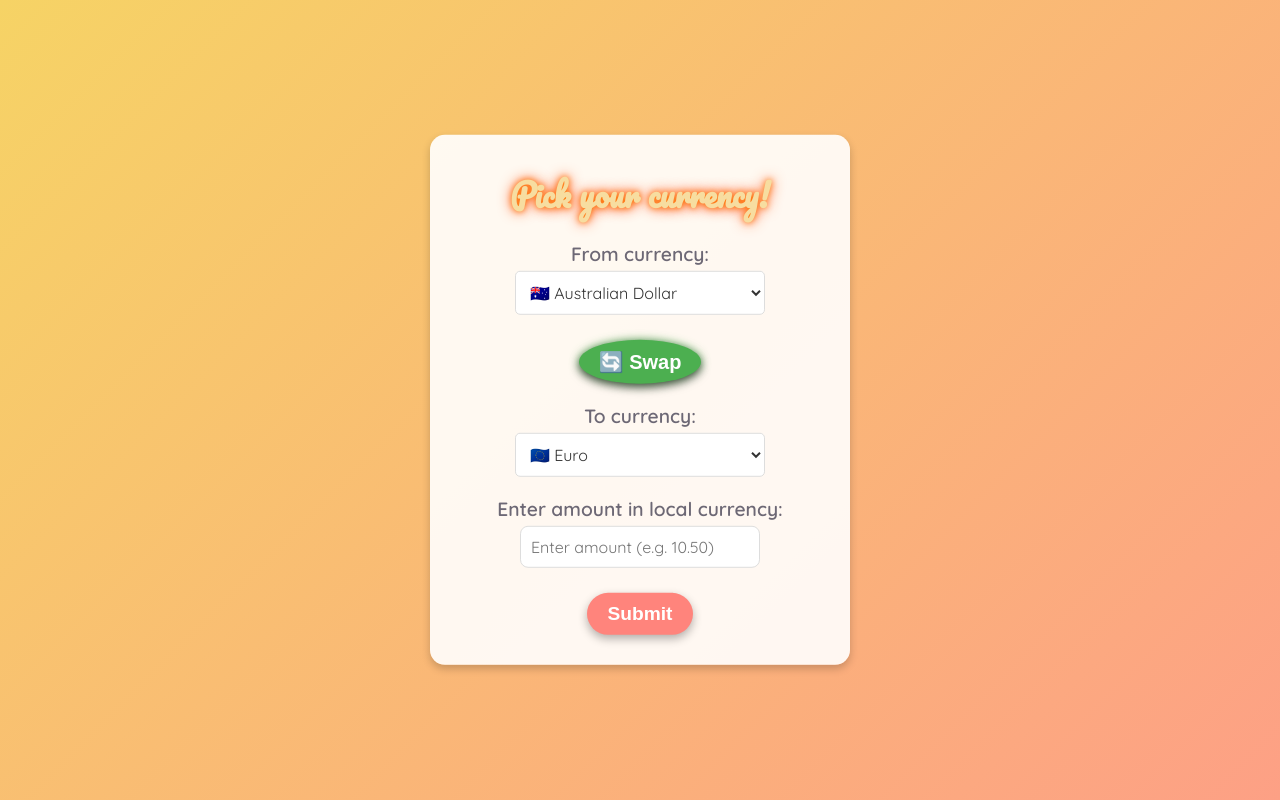
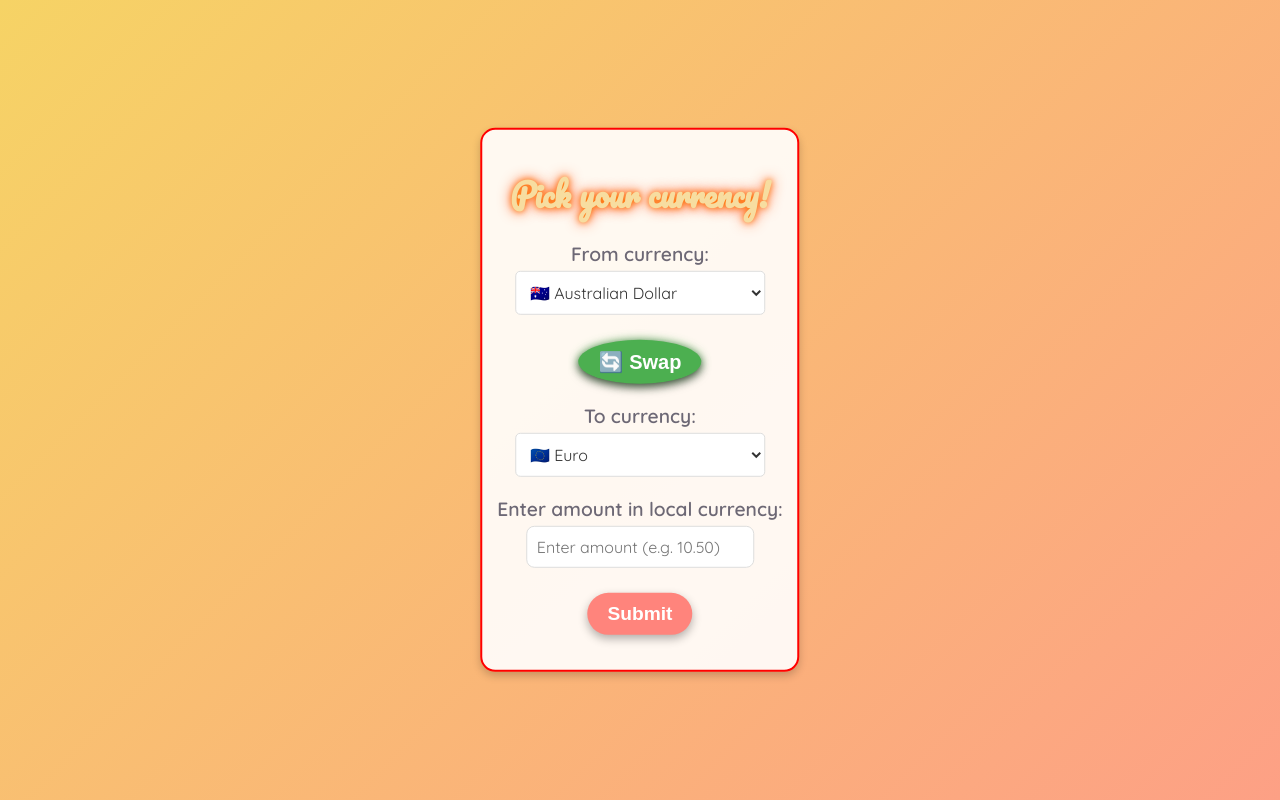
Before and after one commit to EmmanuelCuiret/currency_converter_v2, a PHP site: page / in a window 1280 px wide. Run offline with PHP 8.4, Linux system fonts and the light colour scheme; some libraries are stand-ins or nearby versions.

Commit message:
fix css & render_url

```diff
--- a/assets/style.css
+++ b/assets/style.css
@@ -28,10 +28,10 @@ form {
   transform: translate(-50%, -50%);
   background: rgba(255, 255, 255, 0.9);
   border-radius: 15px;
-  padding: 10px;
-  width: 85%;
-  max-width: 400px; /* Évite que le formulaire soit trop large */
+  max-width: 380px; /* Évite que le formulaire soit trop large */
   box-shadow: 0px 4px 8px rgba(0, 0, 0, 0.2);
+  border: 2px solid red;
+  padding: 15px;
 }
 
 label {
@@ -55,6 +55,7 @@ input {
   color: #333;
   font-family: "Quicksand", sans-serif;
   transition: all 0.3s ease-in-out;
+  width: auto;
 }
 
 select:hover,
@@ -64,7 +65,7 @@ input:hover {
 }
 
 #amount {
-  width: 60%;
+  width: 80%;
 }
 
 button {
--- a/assets/updateChecker.js
+++ b/assets/updateChecker.js
@@ -9,7 +9,7 @@ if (!window.Swal) {
 }
 
 function checkVersion() {
-   fetch("https://currency-converter-at78.onrender.com/src/version.json")
+   fetch("https://currency2-9ix6.onrender.com/src/version.json")
       .then(response => response.json())
       .then(data => {
          const currentVersion = localStorage.getItem("app_version");
--- a/src/version.json
+++ b/src/version.json
@@ -1,3 +1,3 @@
 {
-   "version": "1.2.1"
+   "version": "1.2.2"
 }
```
